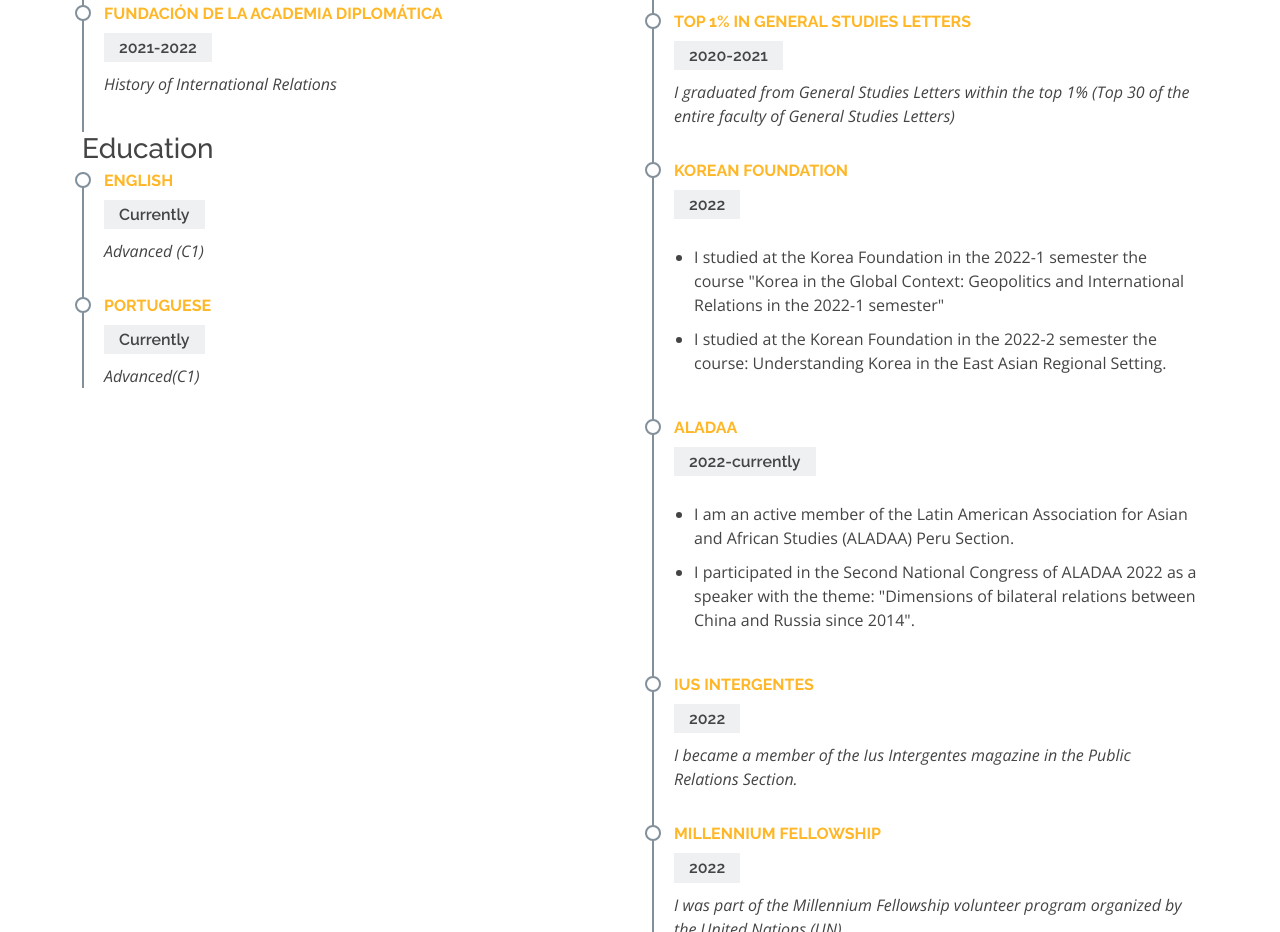
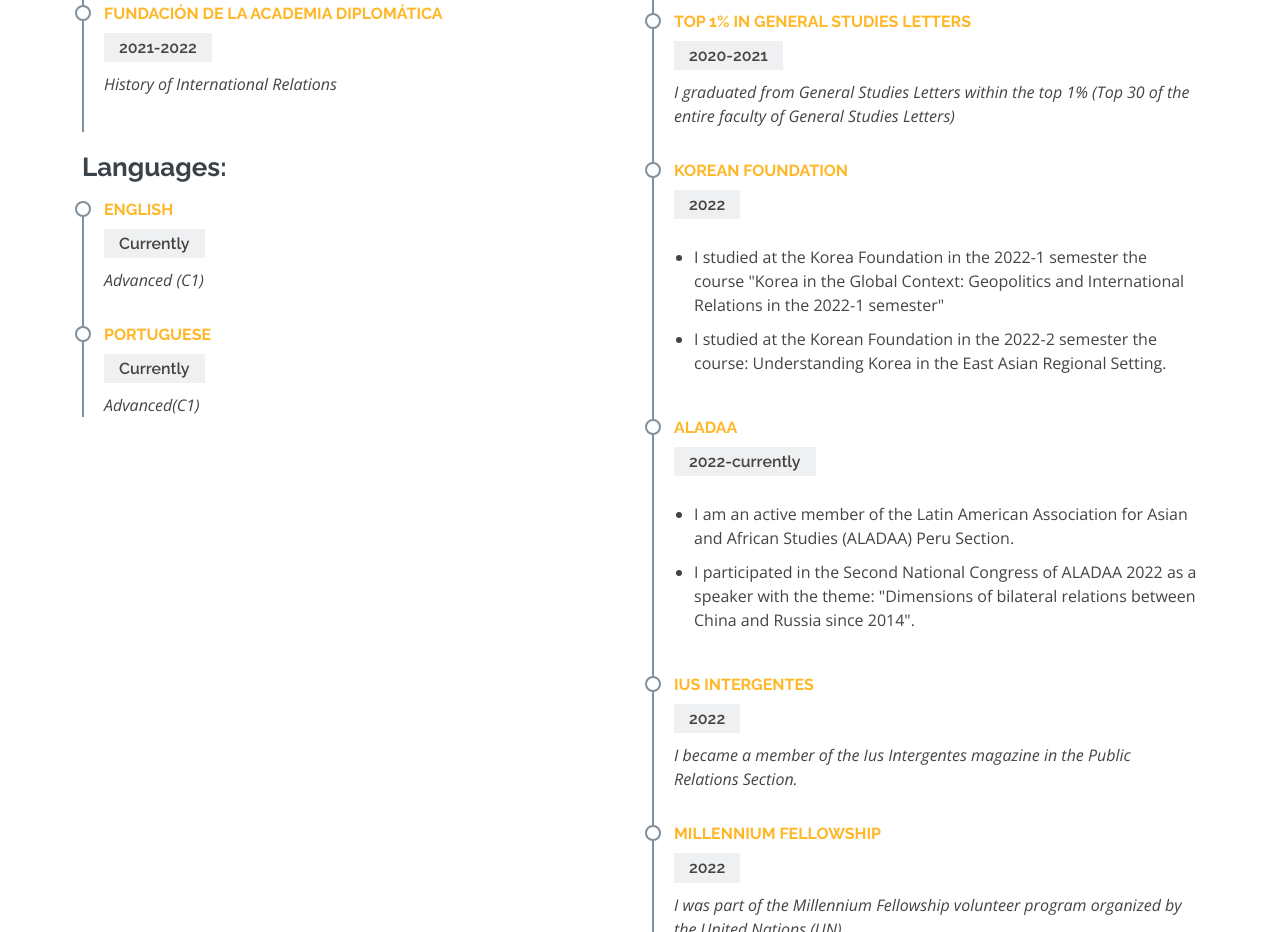
Before and after one commit to MajoMurillo/CV, a plain HTML site: page index.html in a window 1280 px wide. Shown: the part 2600-3532 px from the top of the page. Drawn offline with nearby package versions, Linux system fonts and the light colour scheme; animation ran at ten frames a second.

Commit message:
Update index.html

```diff
--- a/index.html
+++ b/index.html
@@ -229,7 +229,7 @@
 
            </div>
 
-            <h3 class="Languages">Education</h3>
+             <h3 class="resume-title">Languages:</h3>
             <div class="resume-item">
               <h4>English</h4>
               <h5>Currently</h5>
```
